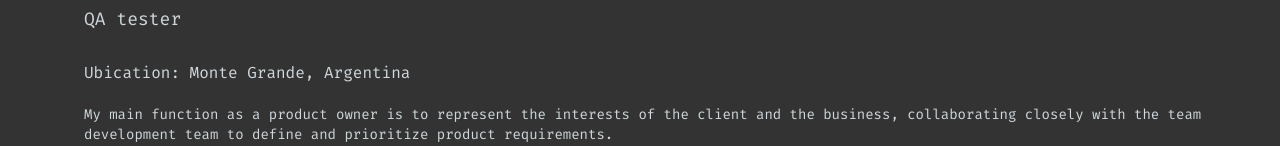
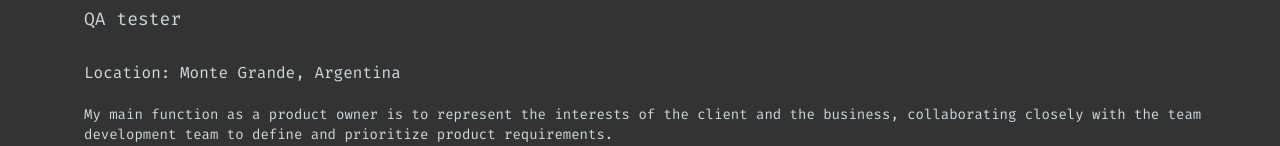
Before and after one commit to jesusre890/samplePortfolio, a React (Vite) app: page / in a window 1280 px wide. Shown: the part 305-451 px from the top of the page. Built offline with nearby package versions, Linux system fonts and the light colour scheme.

Commit message:
location

```diff
--- a/src/pages/profile/Profile.tsx
+++ b/src/pages/profile/Profile.tsx
@@ -18,7 +18,7 @@ export default function Profile() {
           <p className=" text-4xl md:text-6xl">Ezequiel Fortuna</p>
           <p className="mt-3 text-lg">Product owner</p>
           <p className="text-lg">QA tester</p>
-          <p className="mt-7">Ubication: Monte Grande, Argentina</p>
+          <p className="mt-7">Location: Monte Grande, Argentina</p>
           <p className="text-xs md:text-sm mt-5">
             My main function as a product owner is to represent the interests of
             the client and the business, collaborating closely with the team
```
